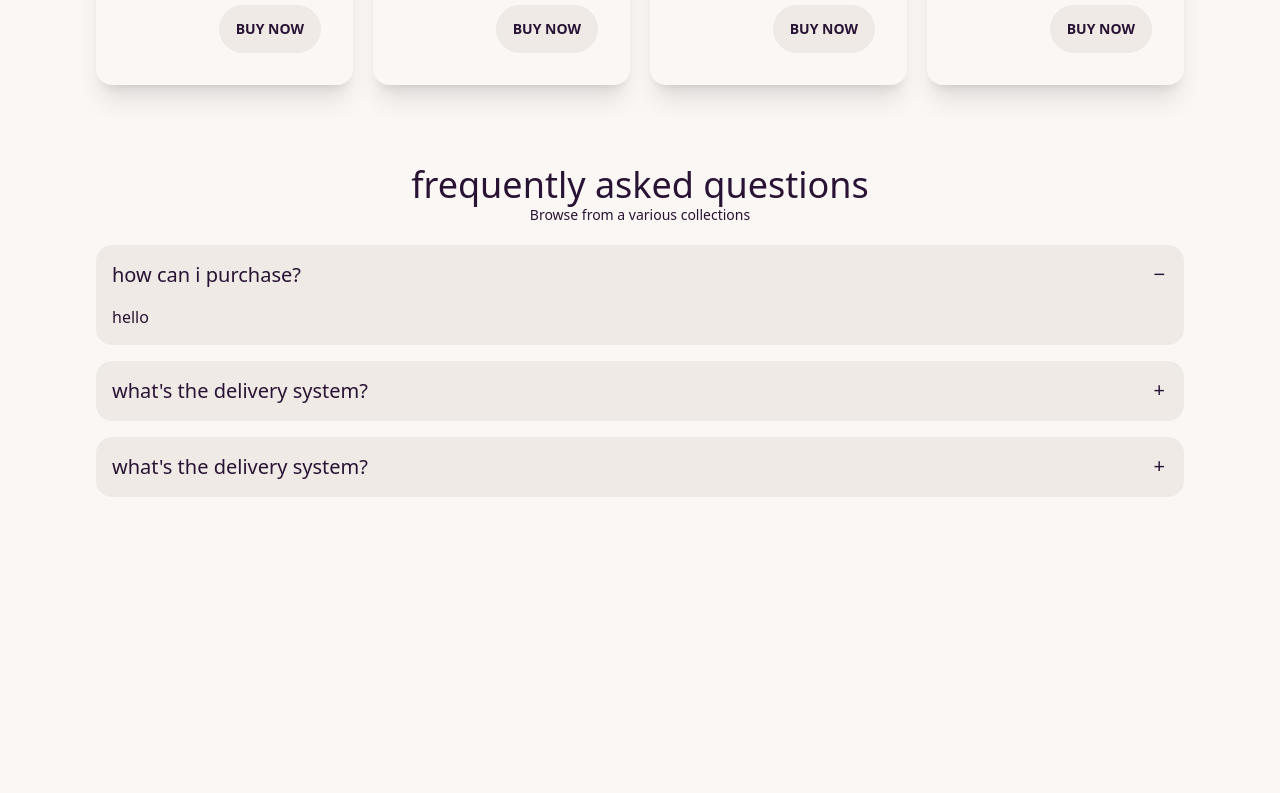
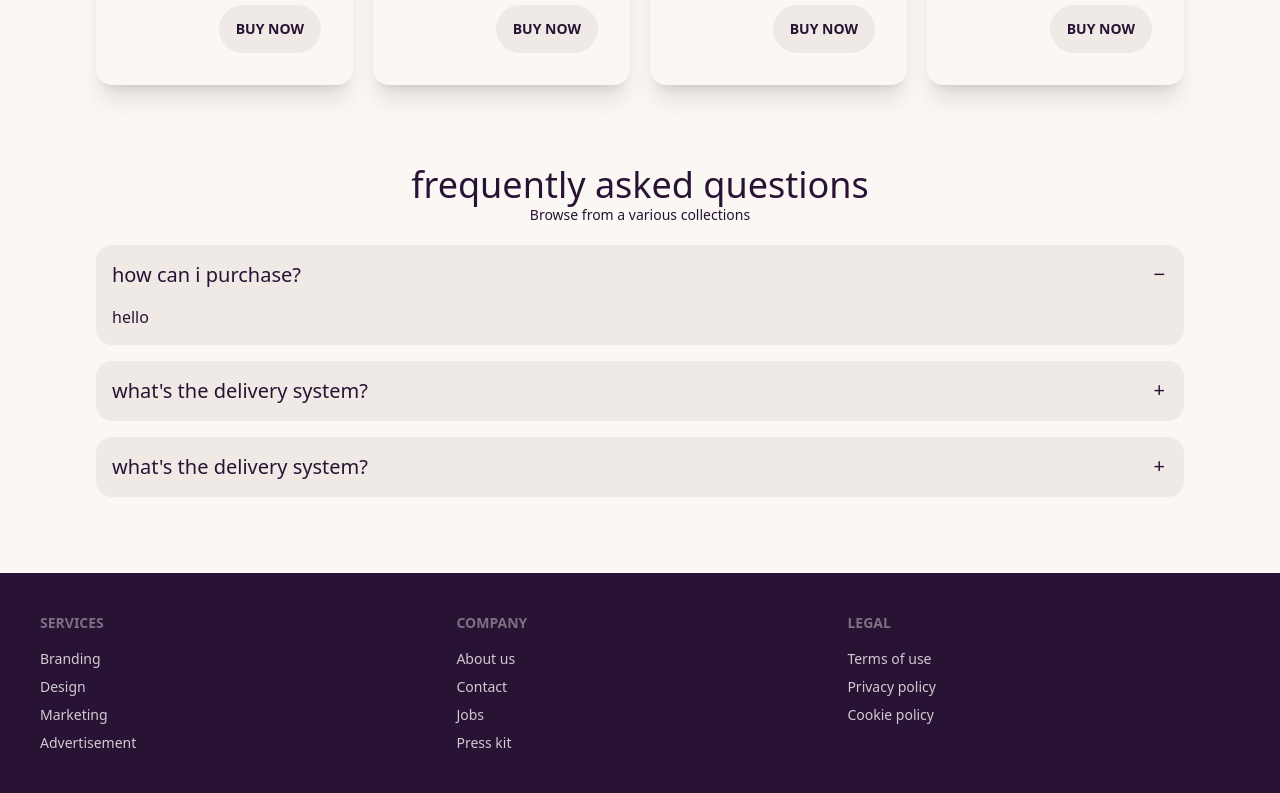
Before and after one commit to SabrinaDoesFullStack/daisy-man, a plain HTML site: page index.html in a window 1280 px wide. Shown: the part 2095-2888 px from the top of the page. Before the commit the page ends 2668 px from the top, so only its background shows below. Drawn offline with nearby package versions, Linux system fonts and the light colour scheme.

Commit message:
added footer section

```diff
--- a/index.html
+++ b/index.html
@@ -286,6 +286,33 @@
 
   <!-- end main section -->
 
+  <footer>
+
+    <footer class="footer p-10 bg-neutral text-neutral-content">
+      <div>
+        <span class="footer-title">Services</span>
+        <a class="link link-hover">Branding</a>
+        <a class="link link-hover">Design</a>
+        <a class="link link-hover">Marketing</a>
+        <a class="link link-hover">Advertisement</a>
+      </div>
+      <div>
+        <span class="footer-title">Company</span>
+        <a class="link link-hover">About us</a>
+        <a class="link link-hover">Contact</a>
+        <a class="link link-hover">Jobs</a>
+        <a class="link link-hover">Press kit</a>
+      </div>
+      <div>
+        <span class="footer-title">Legal</span>
+        <a class="link link-hover">Terms of use</a>
+        <a class="link link-hover">Privacy policy</a>
+        <a class="link link-hover">Cookie policy</a>
+      </div>
+    </footer>
+
+  </footer>
+
 </body>
 
 </html>
```
